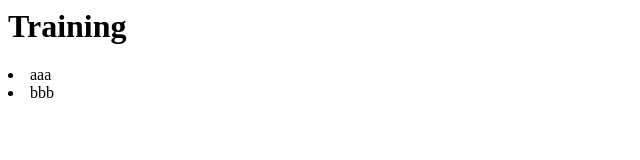
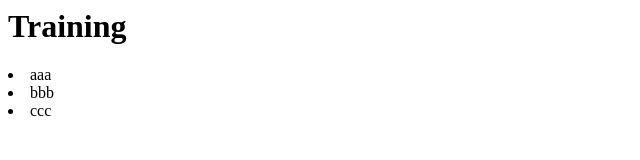
Before and after one commit to sukodai/TRAINING, a plain HTML site: page TRAINING/index.html in a window 1280 px wide. Shown: the full height of the page, 0-640 px from the left. Drawn offline with Linux system fonts and the light colour scheme.

Commit message:
テスト中
V3のテスト中

```diff
--- a/TRAINING/index.html
+++ b/TRAINING/index.html
@@ -7,3 +7,6 @@
 
 <li>aaa</li>
 <li>bbb</li>
+<li>ccc</li>
+
+</body>
```
